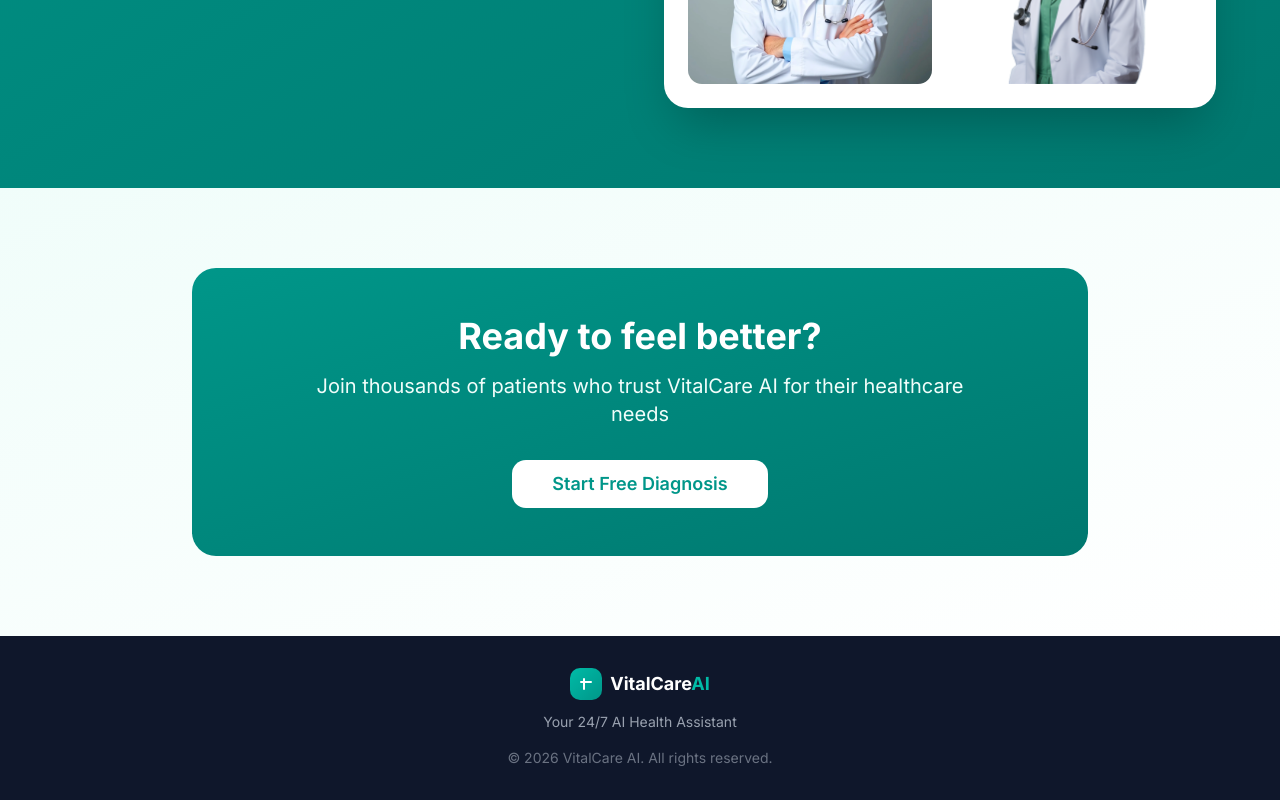
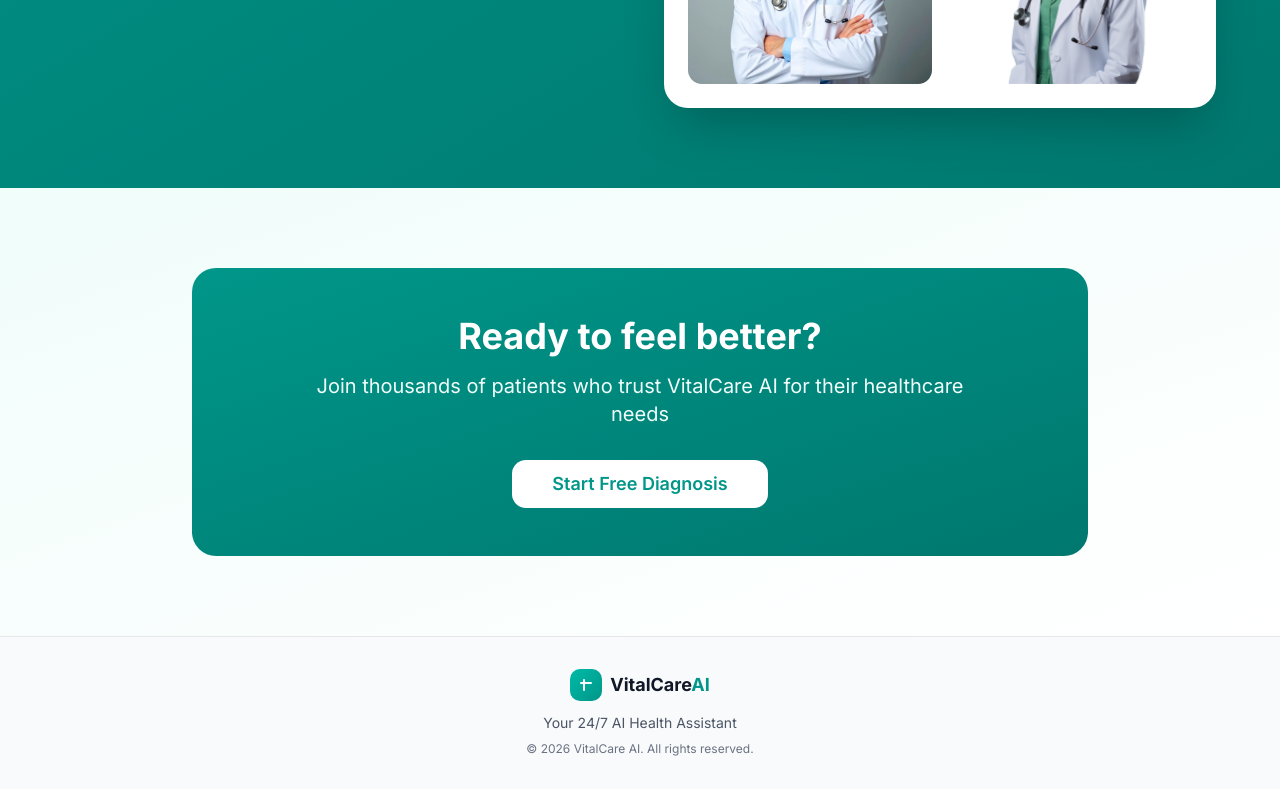
Before and after one commit to harpreetkhatter/VitalCare, a Next.js app: page / in a window 1280 px wide. Shown: the part 2515-3315 px from the top of the page. Built offline with nearby package versions, Linux system fonts and the light colour scheme; no server answers.

Commit message:
frontend improvements footer2

```diff
--- a/app/(routes)/dashboard/layout.tsx
+++ b/app/(routes)/dashboard/layout.tsx
@@ -1,5 +1,6 @@
 import React from 'react';
 import AppHeader from './_components/AppHeader';
+import Footer from '@/components/Footer';
 
 function DashboardLayout({
     children,
@@ -17,26 +18,4 @@ function DashboardLayout({
     )
 }
 
-const Footer = () => {
-    return (
-        <footer className="bg-white border-t border-gray-200 py-8 mt-12">
-            <div className="container mx-auto px-6 md:px-10 lg:px-20">
-                <div className="text-center">
-                    <div className="flex items-center gap-2 mb-3 justify-center">
-                        <div className="w-8 h-8 bg-gradient-to-br from-teal-500 to-teal-600 rounded-lg flex items-center justify-center">
-                            <svg width="20" height="20" viewBox="0 0 20 20" fill="none">
-                                <rect x="7" y="4" width="2" height="12" rx="1" fill="white" />
-                                <rect x="4" y="7" width="12" height="2" rx="1" fill="white" />
-                            </svg>
-                        </div>
-                        <span className="text-lg font-bold text-gray-900">VitalCare<span className="text-teal-600">AI</span></span>
-                    </div>
-                    <p className="text-sm text-gray-600 mb-4">Your 24/7 AI Health Assistant</p>
-                    <p className="text-sm text-gray-500">&copy; 2026 VitalCare AI. All rights reserved.</p>
-                </div>
-            </div>
-        </footer>
-    )
-}
-
 export default DashboardLayout;
--- a/app/page.tsx
+++ b/app/page.tsx
@@ -6,6 +6,7 @@ import { useUser, UserButton } from "@clerk/nextjs";
 import Link from "next/link";
 import { useRouter } from "next/navigation";
 import Image from "next/image";
+import Footer from "@/components/Footer";
 
 export default function LandingPage() {
   const router = useRouter();
@@ -395,7 +396,7 @@ const CTASection = ({ router }: { router: any }) => {
 
 const Footer = () => {
   return (
-    <footer className="bg-slate-900 text-gray-300 py-8">
+    <footer className="bg-gray-50 border-t border-gray-200 py-8">
       <div className="container mx-auto px-4">
         <div className="text-center">
           <div className="flex items-center gap-2 mb-3 justify-center">
@@ -405,10 +406,12 @@ const Footer = () => {
                 <rect x="4" y="7" width="12" height="2" rx="1" fill="white" />
               </svg>
             </div>
-            <span className="text-lg font-bold text-white">VitalCare<span className="text-teal-500">AI</span></span>
+            <span className="text-lg font-bold text-gray-900">
+              VitalCare<span className="text-teal-600">AI</span>
+            </span>
           </div>
-          <p className="text-sm text-gray-400 mb-4">Your 24/7 AI Health Assistant</p>
-          <p className="text-sm text-gray-500">&copy; 2026 VitalCare AI. All rights reserved.</p>
+          <p className="text-sm text-gray-600 mb-2">Your 24/7 AI Health Assistant</p>
+          <p className="text-xs text-gray-500">© 2026 VitalCare AI. All rights reserved.</p>
         </div>
       </div>
     </footer>
--- /dev/null
+++ b/components/Footer.tsx
@@ -0,0 +1,23 @@
+export default function Footer() {
+  return (
+    <footer className="bg-gray-50 border-t border-gray-200 py-8">
+      <div className="container mx-auto px-4">
+        <div className="text-center">
+          <div className="flex items-center gap-2 mb-3 justify-center">
+            <div className="w-8 h-8 bg-gradient-to-br from-teal-500 to-teal-600 rounded-lg flex items-center justify-center">
+              <svg width="20" height="20" viewBox="0 0 20 20" fill="none">
+                <rect x="7" y="4" width="2" height="12" rx="1" fill="white" />
+                <rect x="4" y="7" width="12" height="2" rx="1" fill="white" />
+              </svg>
+            </div>
+            <span className="text-lg font-bold text-gray-900">
+              VitalCare<span className="text-teal-600">AI</span>
+            </span>
+          </div>
+          <p className="text-sm text-gray-600 mb-2">Your 24/7 AI Health Assistant</p>
+          <p className="text-xs text-gray-500">© 2026 VitalCare AI. All rights reserved.</p>
+        </div>
+      </div>
+    </footer>
+  );
+}
```
